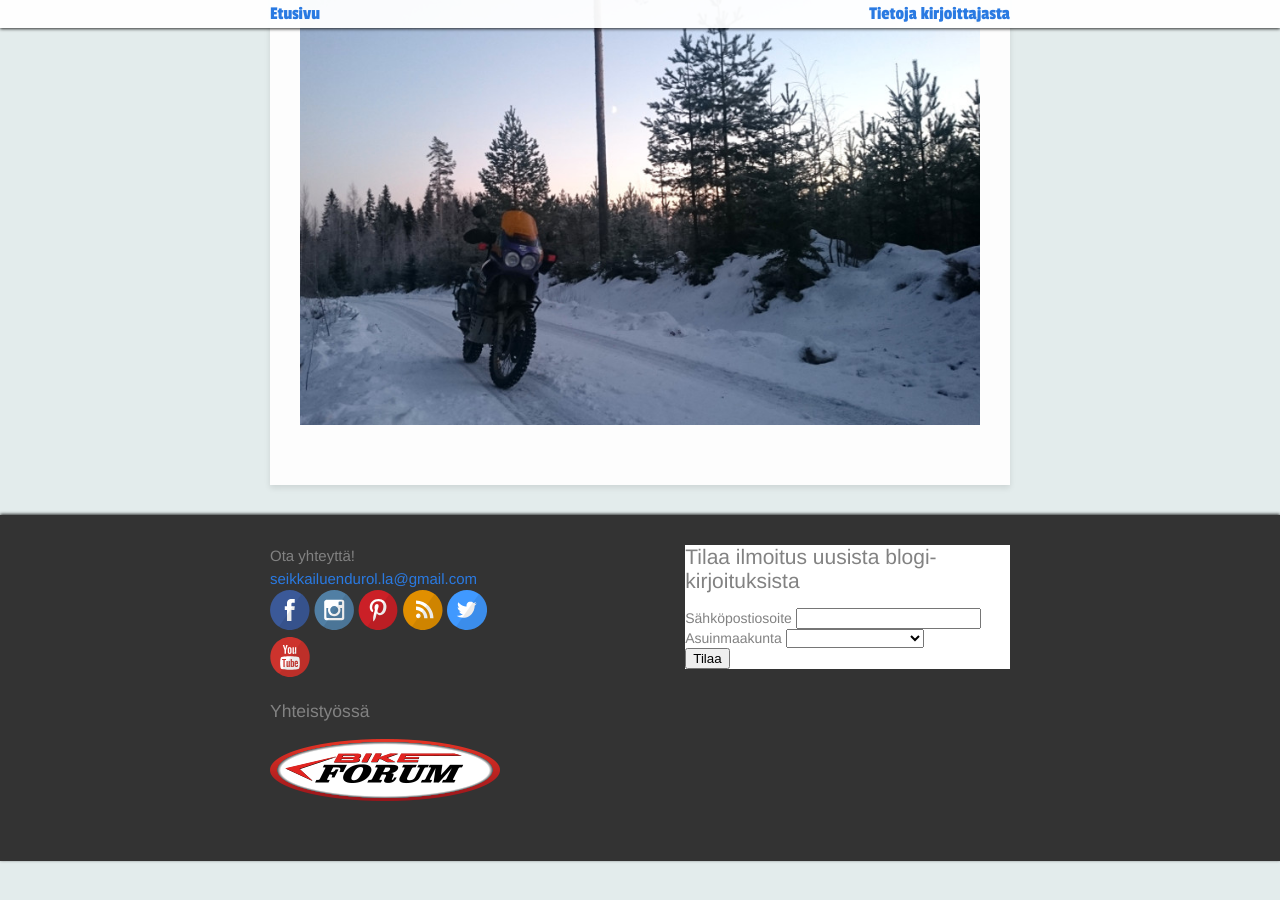
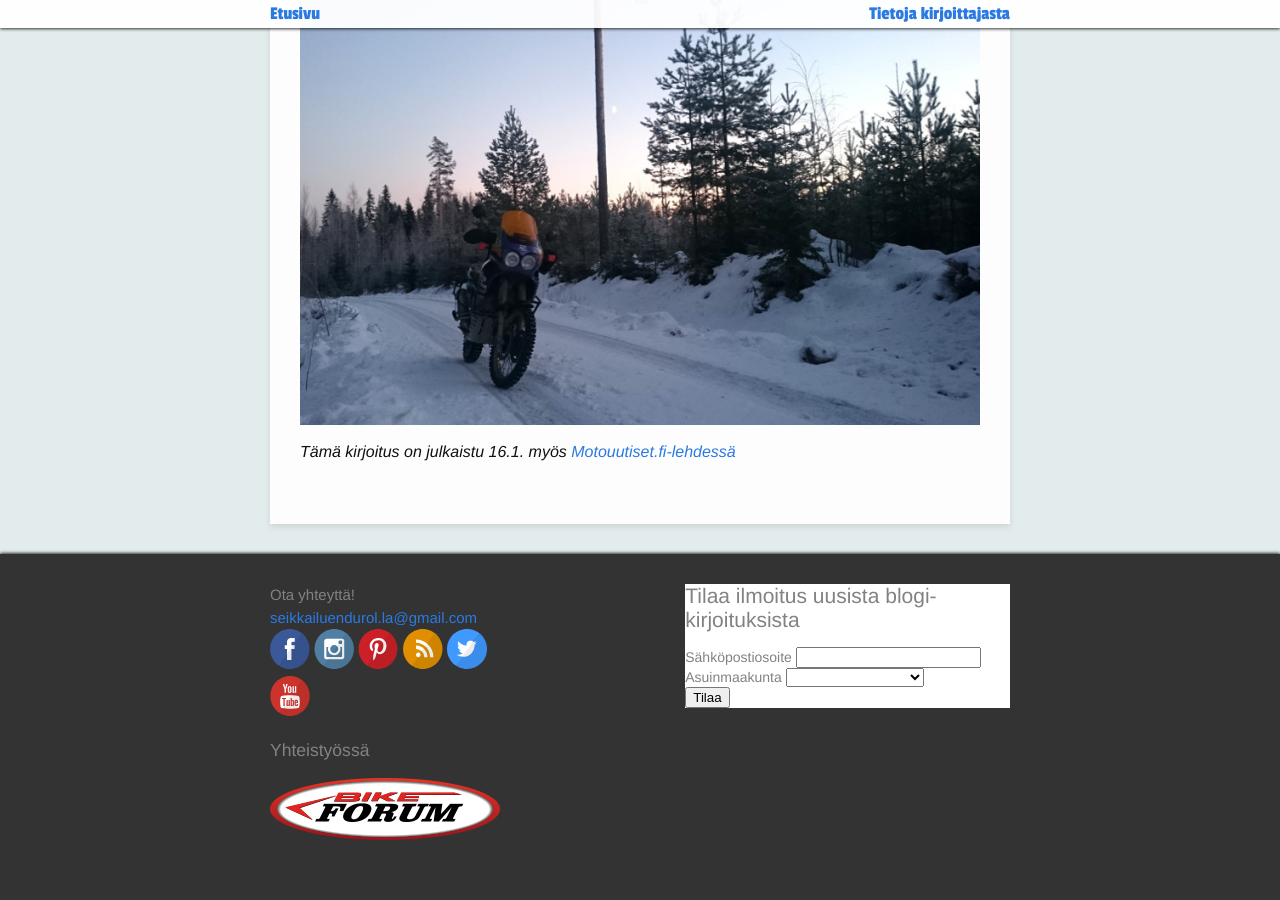
Before and after one commit to seikkailuendurolla/seikkailuendurolla.github.io, a Jekyll site: the page built from _posts/2017-01-06-talvimoottoripyoraily-ei-ole-extreame-laji.md, in a window 1280 px wide and 900 px high, scrolled down 2698 px. Built offline with Jekyll 4.4.1, drawn with Linux system fonts in a browser that asks for light colours; some web fonts are replaced; comment, search, counter and statistics services are not loaded; before the commit the page ends 3559 px from its top, so only the background shows below that.

Commit message:
Linkki Motouutiset.fi lehdessä olleeseen kijroitukseen

```diff
--- a/_posts/2017-01-06-talvimoottoripyoraily-ei-ole-extreame-laji.md
+++ b/_posts/2017-01-06-talvimoottoripyoraily-ei-ole-extreame-laji.md
@@ -37,3 +37,7 @@ Moni luulee, että tal&shy;vi&shy;moot&shy;to&shy;ri&shy;pyö&shy;räi&shy;ly ei
 Millainen moottoripyörä sitten soveltuu talviajeluun? Nyrkkisääntönä voisin sanoa, että jos pyörässäsi on 21 tuumainen eturengas, se luultavasti soveltuu hyvin talviajoon. Toki moni ajaa talvella matkaeduroilla, joissa on 19 tuumainen eturengas. Monen mielestä talvimoottoripyörän pitää olla kevytenduro. Tällainen pyörä on toki paras haasteelliseen maastoon ja auraamattomalla tiellä ajeluun. Kovapintaisilla auratuilla sorateillä mielestäni on kuitenkin parempi ajaa isolla matkaendurolla. Meno on silloin vakaanpaa ja isot tuuliohjaimet vähentävät viiman purevuutta. Sopivin pyörä omaan käyttöön löytyy parhaiten kokeilemalla.
 
 <img src="/assets/talvi3.jpg" />
+
+<i>
+Tämä kirjoitus on julkaistu 16.1. myös <a href="http://www.motouutiset.fi/fi/moottoripyorat/matkalla/4899/Talvimoottoripy%C3%B6r%C3%A4ily-ei-ole-extreamelaji-Honda-Africa-Twin.htm" onclick="trackOutboundLink('http://www.motouutiset.fi/fi/moottoripyorat/matkalla/4899/Talvimoottoripy%C3%B6r%C3%A4ily-ei-ole-extreamelaji-Honda-Africa-Twin.htm');" target="_blank">Motouutiset.fi-lehdessä</a>
+</i>
```
